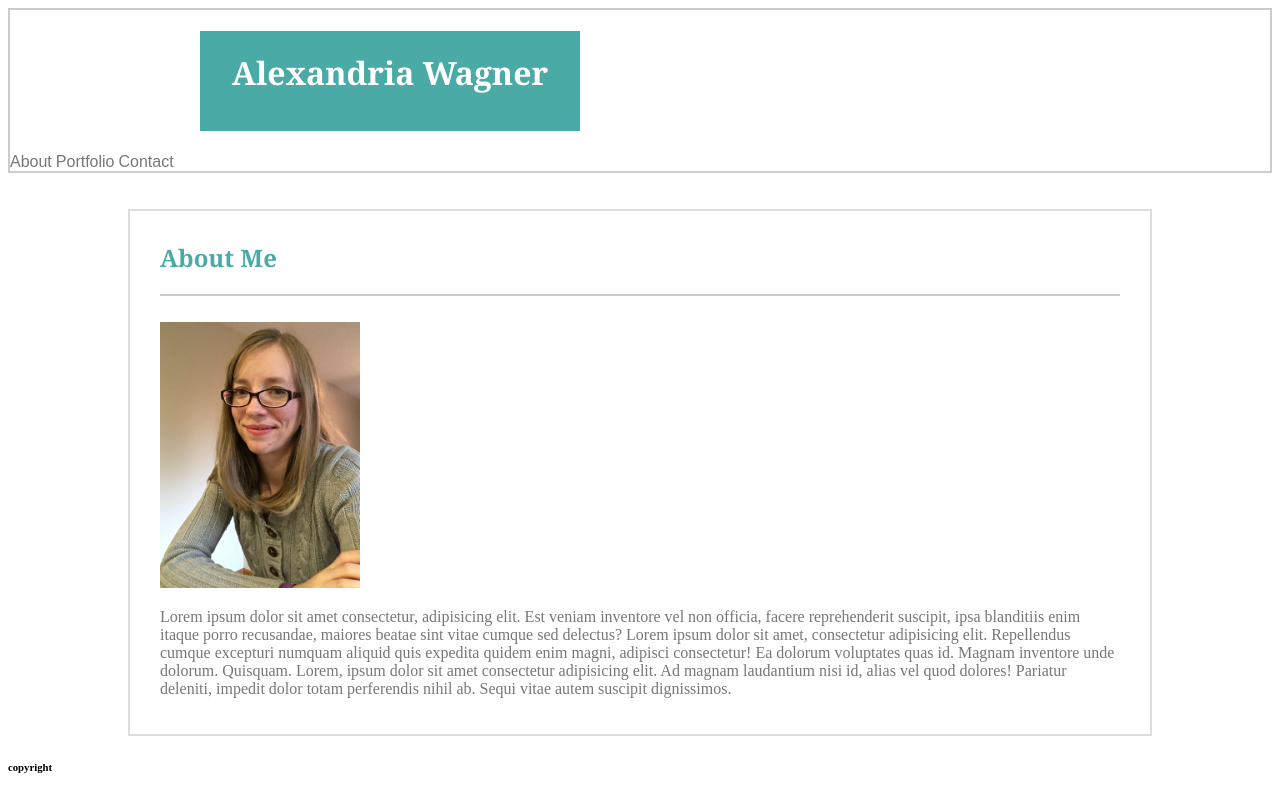
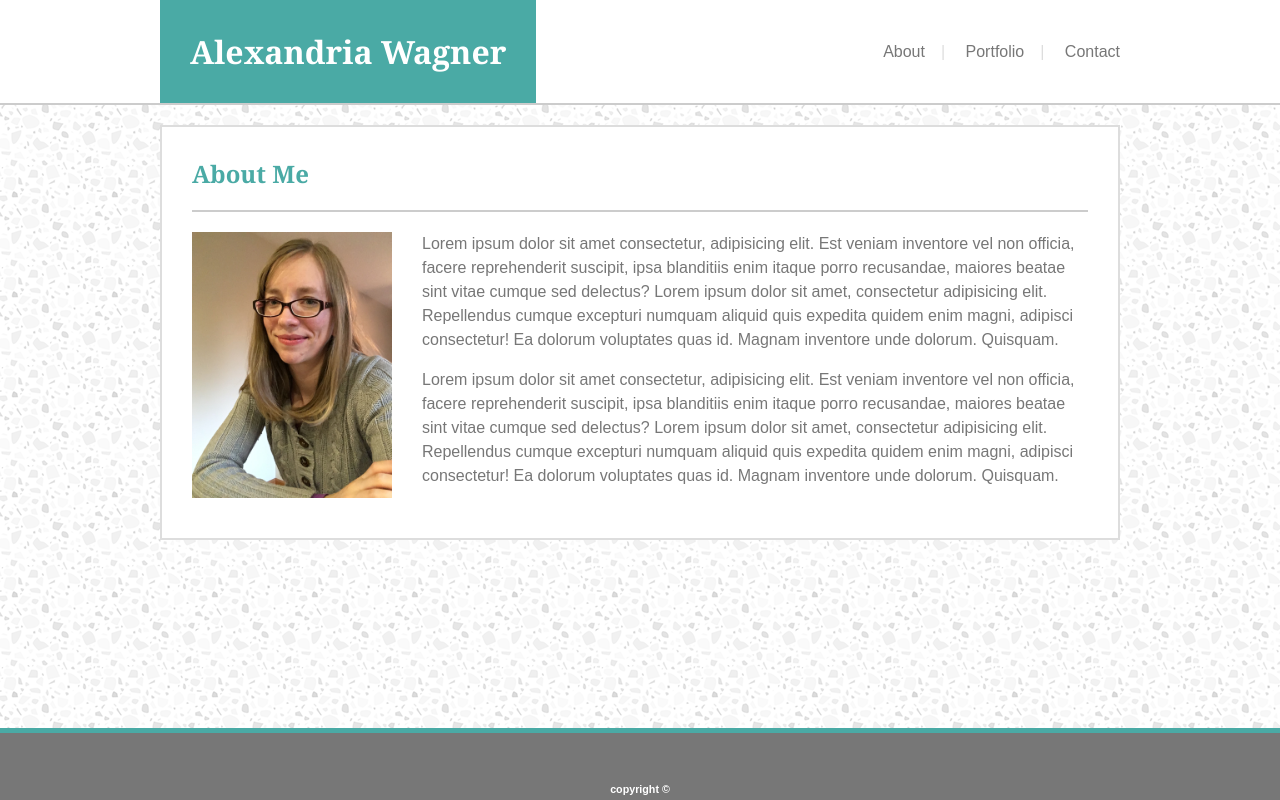
Before and after one commit to alexandriamw/Basic-Portfolio, a plain HTML site: page index.html in a window 1280 px wide. Drawn offline with Linux system fonts and the light colour scheme.

Commit message:
fixed bkgrd img url, added header-container class, finished final details in css for index.html

```diff
--- a/assets/css/style.css
+++ b/assets/css/style.css
@@ -1,6 +1,20 @@
+* {
+    box-sizing: border-box;
+}
+
+.header-container {
+    background: #ffffff;
+    border-bottom: 2px solid #cccccc;
+    margin-bottom: 20px;
+}
+
 header {
-    background-color: #ffffff;
-    border: solid #cccccc 2px;
+    max-width: 960px;
+    width: 100%;
+    margin: auto;
+    display: flex;
+    justify-content: space-between;
+    align-items: center;
 }
 
 h1 {
@@ -8,44 +22,74 @@ h1 {
     background-color: #4aaaa5;
     color: #ffffff;
     text-align: center;
-    width: 380px;
-    height: 80px;
-    margin-left: 190px;
-    padding-top: 20px;
+    padding: 30px;
+    margin: 0;
 }
 
 a {
     color: #777777;
-    font-family: 'Arial', 'Helvetica Neue', 'Helvetica', 'sans-serif';
     text-decoration: none;
 }
 
+nav a::after {
+    content: "|";
+    margin: 0 16px;
+    color: #dddddd;
+}
+
+nav a:last-child::after {
+    content: none;
+}
+
 body {
-    background-image: url("assets/images/light-grey-terrazzo.png")
+    background-image: url("../images/light-grey-terrazzo.png");
+    margin: 0;
+    font-family: 'Arial', 'Helvetica Neue', 'Helvetica', 'sans-serif';
 }
 
 section {
     background-color: #ffffff;
-    width: 960px;
-    margin: auto;
+    max-width: 960px;
+    width: 100%;
+    margin: 0 auto 100px auto;
     border: solid #dddddd 2px;
     padding: 10px 30px 20px 30px;
-}
-
-hr {
-    border: solid #cccccc 1px;
+    overflow: auto;
 }
 
 h2 {
     color: #4aaaa5;
     font-family: Georgia, 'Times New Roman', Times, serif;
+    border-bottom: 2px solid #cccccc;
+    padding-bottom: 20px;
 }
 
-img {
+.photo {
     height: auto;
     width: 200px;
+    float: left;
+    margin: 0 30px 20px 0;
 }
 
 p {
     color: #777777;
+    line-height: 1.5;
 }
+
+footer {
+    background-color: #777777;
+    border-top: #4aaaa5 solid 5px;
+    padding-bottom: 5px;
+    padding-top: 50px;
+    position: fixed;
+    left: 0;
+    bottom: 0;
+    width: 100%;
+}
+
+h6 {
+    text-align: center;
+    color: #ffffff;
+    padding: 0;
+    margin: 0;
+}
--- a/index.html
+++ b/index.html
@@ -7,6 +7,7 @@
 </head>
 
 <body>
+    <div class="header-container">
         <header>
             <h1>Alexandria Wagner</h1>
             <nav>
@@ -15,28 +16,28 @@
                 <a href="contact.html">Contact</a>
             </nav>
         </header>
-    <br>
-    <br>
+    </div>
 
     <section>
         <main>
             <h2>About Me</h2>
-            <hr>
-            <br>
-            <img src="assets/images/self.jpg" alt="a photo of me">
+            <img class="photo" src="assets/images/self.jpg" alt="a photo of me">
             <p>Lorem ipsum dolor sit amet consectetur, adipisicing elit. Est veniam inventore vel non officia, facere
                 reprehenderit suscipit, ipsa blanditiis enim itaque porro recusandae, maiores beatae sint vitae cumque
                 sed delectus? Lorem ipsum dolor sit amet, consectetur adipisicing elit. Repellendus cumque excepturi
                 numquam aliquid quis expedita quidem enim magni, adipisci consectetur! Ea dolorum voluptates quas id.
-                Magnam inventore unde dolorum. Quisquam. Lorem, ipsum dolor sit amet consectetur adipisicing elit. Ad
-                magnam laudantium nisi id, alias vel quod dolores! Pariatur deleniti, impedit dolor totam perferendis
-                nihil ab. Sequi vitae autem suscipit dignissimos.</p>
+                Magnam inventore unde dolorum. Quisquam.</p>
 
+            <p>Lorem ipsum dolor sit amet consectetur, adipisicing elit. Est veniam inventore vel non officia, facere
+                reprehenderit suscipit, ipsa blanditiis enim itaque porro recusandae, maiores beatae sint vitae cumque
+                sed delectus? Lorem ipsum dolor sit amet, consectetur adipisicing elit. Repellendus cumque excepturi
+                numquam aliquid quis expedita quidem enim magni, adipisci consectetur! Ea dolorum voluptates quas id.
+                Magnam inventore unde dolorum. Quisquam. </p>
         </main>
     </section>
 
     <footer>
-        <h6>copyright</h6>
+        <h6>copyright &copy;</h6>
     </footer>
 </body>
 
--- a/style.css
+++ /dev/null
@@ -1,51 +0,0 @@
-header {
-    background-color: #ffffff;
-    border: solid #cccccc 2px;
-}
-
-h1 {
-    font-family: 'Georgia', 'Times', 'Times New Roman', 'serif';
-    background-color: #4aaaa5;
-    color: #ffffff;
-    text-align: center;
-    width: 380px;
-    height: 80px;
-    margin-left: 190px;
-    padding-top: 20px;
-}
-
-a {
-    color: #777777;
-    font-family: 'Arial', 'Helvetica Neue', 'Helvetica', 'sans-serif';
-    text-decoration: none;
-}
-
-body {
-    background-image: url("assets/images/light-grey-terrazzo.png")
-}
-
-section {
-    background-color: #ffffff;
-    width: 960px;
-    margin: auto;
-    border: solid #dddddd 2px;
-    padding: 10px 30px 20px 30px;
-}
-
-hr {
-    border: solid #cccccc 1px;
-}
-
-h2 {
-    color: #4aaaa5;
-    font-family: Georgia, 'Times New Roman', Times, serif;
-}
-
-img {
-    height: auto;
-    width: 200px;
-}
-
-p {
-    color: #777777;
-}
```
Lines whose indentation alone changed are shown as unchanged.
